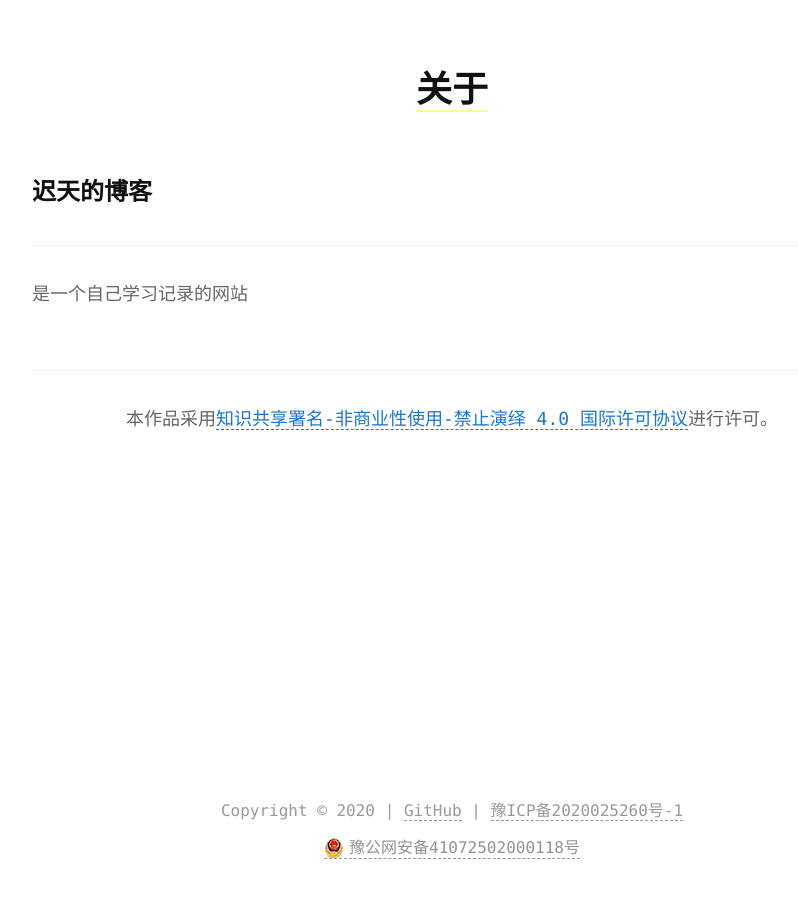
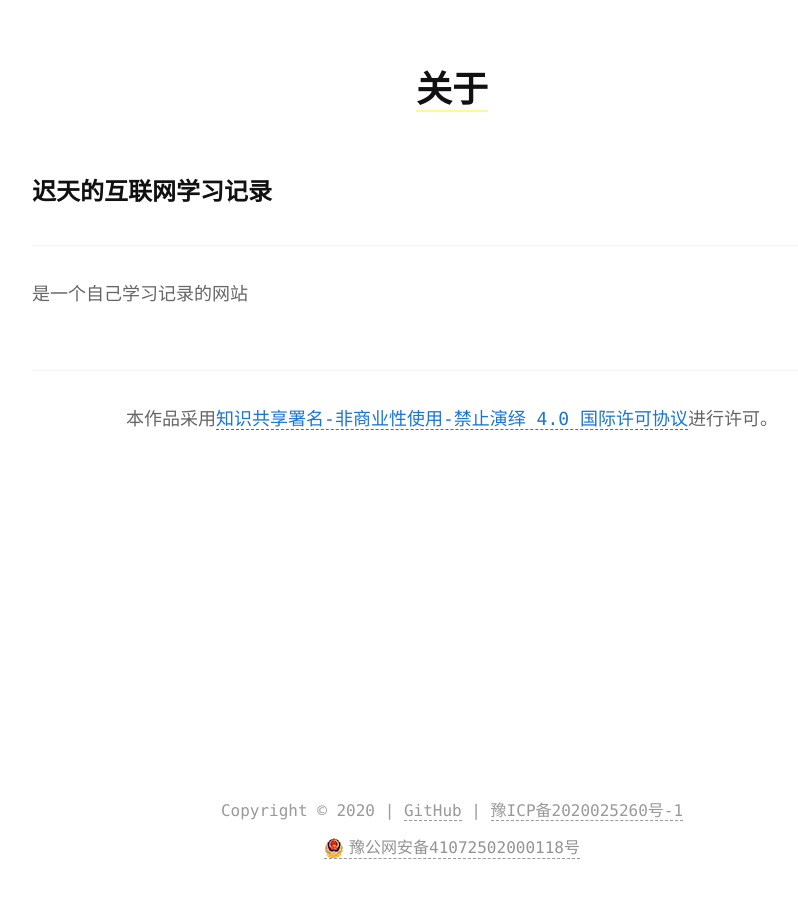
Before and after one commit to chitianfarmer/farmer.io, a Jekyll site: the page built from about.md, in a window 1280 px wide. Shown: the whole page, without its empty margins (188-986 px from the left). Built offline with Jekyll 4.4.1, drawn with Linux system fonts in a browser that asks for light colours.

Commit message:
修改首页

```diff
--- a/_config.yml
+++ b/_config.yml
@@ -14,9 +14,9 @@
     values:
       image: true
 remote_theme: showzeng/Minimalism
-title: 迟天的博客
-name: 迟天的博客
-description: 迟天的个人学习博客
+title: 迟天的互联网学习记录
+name: 迟天的互联网学习记录
+description: 迟天的互联网学习记录
 
 github: https://github.com/chitianfarmer/farmer.io
 rss: true
--- a/_layouts/index.html
+++ b/_layouts/index.html
@@ -41,6 +41,7 @@
 
         </div>
     </div>
+    <a href="https://ythzxfw.miit.gov.cn" target="_blank">豫ICP备2020025260号-1</a>
     <div style="margin:0px 0px 8px 0px; position: absolute;align-items: center;justify-items: center;padding:2px;color: white;background-color: white;">
         <a target="_blank" style="width:300px;position:relative;text-align:center;" href="http://www.beian.gov.cn/portal/registerSystemInfo?recordcode=41072502000118" style="display:inline-block;text-decoration:none;height:20px;line-height:20px;">
             <img src="/assets/img/beian.webp" style="float:left;" />
--- a/about.md
+++ b/about.md
@@ -4,7 +4,7 @@
 reward: false
 ---
 
-### 迟天的博客
+### 迟天的互联网学习记录
 
 ---
 
```
